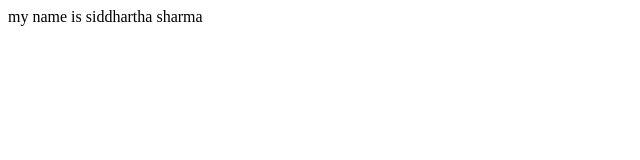
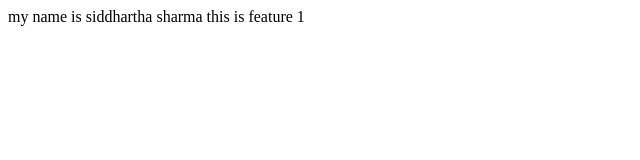
Before and after one commit to Siddhusharma/loacal_repo, a plain HTML site: page index.html in a window 1280 px wide. Shown: the whole page, without its empty margins (0-640 px from the left). Drawn offline with Linux system fonts and the light colour scheme.

Commit message:
updated the feature

```diff
--- a/index.html
+++ b/index.html
@@ -1 +1 @@
-<p>my name is siddhartha sharma</p>
+<p>my name is siddhartha sharma this is feature 1</p>
```
